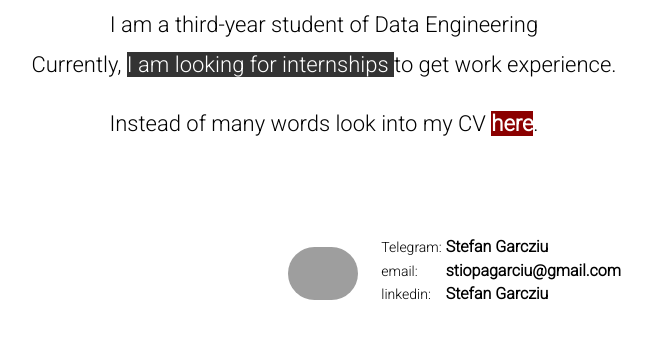
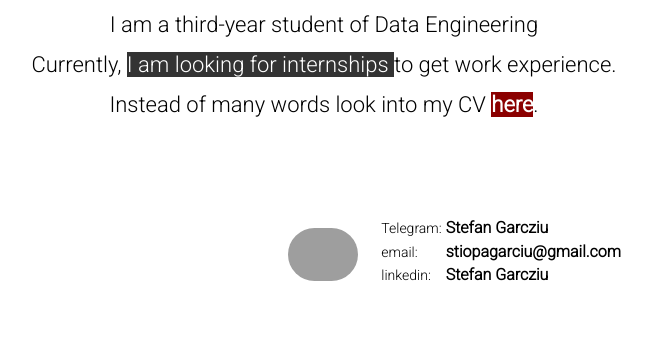
Before and after one commit to StefanGarcziu/StefanGarcziu.github.io, a plain HTML site: page index.html in a window 1280 px wide. Shown: the part 185-524 px from the top of the page, without its empty margins (316-968 px from the left). Drawn offline with Linux system fonts and the light colour scheme; grey boxes are pictures that could not be loaded.

Commit message:
Update index.html

```diff
--- a/index.html
+++ b/index.html
@@ -14,7 +14,7 @@
 				<span>My name is <span class="highlight">Stefan Garcziu</span><br/>
 				 <span>I am a third-year student of Data Engineering</span><br/>
 				 Currently,
- <span class="highlight">I am looking for internships </span> to get work experience.</span><br/><br/>
+ <span class="highlight">I am looking for internships </span> to get work experience.</span><br/>
 				<span>Instead of many words look into my CV <a href="https://github.com/StefanGarcziu/StefanGarcziu.github.io/blob/main/StefanGarcziu_CV_eng.pdf"><span class="highlight-red">here</span></a>.</span>
 			</div>
 			<table>
```
